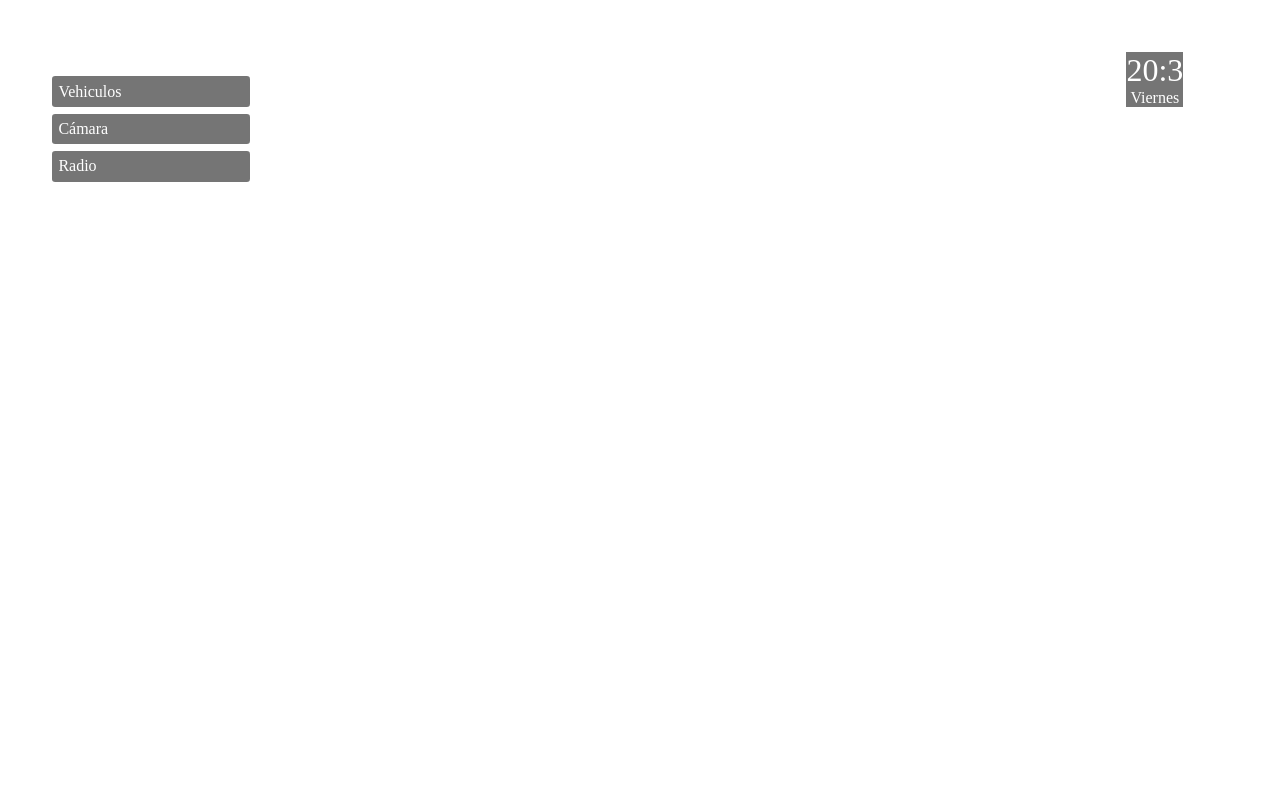
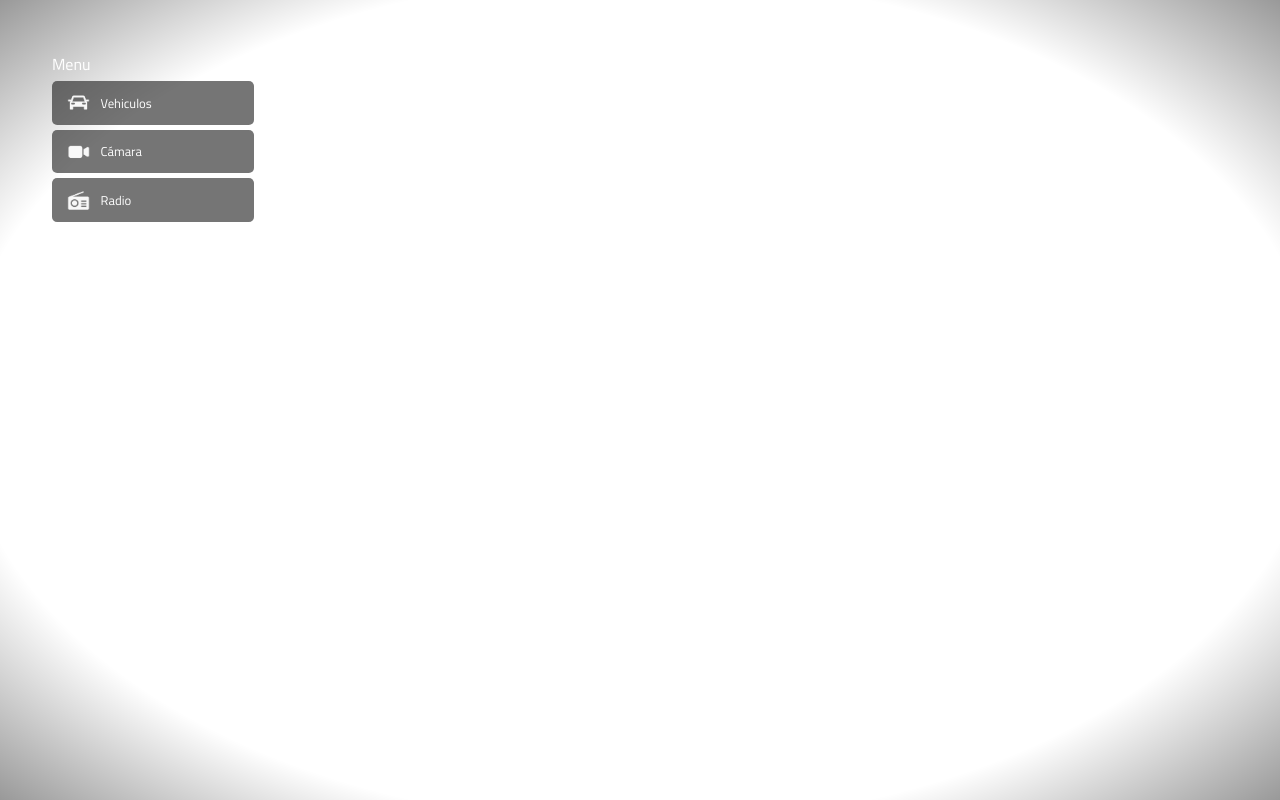
Before and after one commit to moises-pacheco/Previsualizador-de-autos-3D, a website built with Vite: page index.html in a window 1280 px wide. Built offline with nearby package versions, Linux system fonts and the light colour scheme; files whose address does not match are found by name.

Commit message:
Mejoras en la interfaz

```diff
--- a/index.html
+++ b/index.html
@@ -7,9 +7,11 @@
     <link rel="stylesheet" href="style.css" />
   </head>
   <body>
+    <canvas id="canvas"></canvas>
     <div class="menu">
       <div class="menu-titulo">Menu</div>
       <div class="menu-opcion">
+        <img src="./img/iconos/auto.png" class="icono" alt="">
         Vehiculos
         <ul class="submenu">
           <li id="v_malibu">Malibu</li>
@@ -33,6 +35,7 @@
         </ul>
       </div>
       <div class="menu-opcion">
+        <img src="./img/iconos/camara.png" class="icono" alt="">
         Cámara
         <ul class="submenu">
           <li id="camara_1">Cámara1</li>
@@ -41,6 +44,7 @@
         </ul>
       </div>
       <div class="menu-opcion">
+        <img src="./img/iconos/radio.png" class="icono" alt="">
         Radio
         <ul class="submenu">
           <li id="radio_encender">Encender</li>
--- a/reloj/reloj.ts
+++ b/reloj/reloj.ts
@@ -19,7 +19,6 @@ export class Reloj {
   obtenerInterfaz() {
     setInterval(() => {
       this.dia_info = new Date();
-      console.log("Hola");
       const hora = this.dia_info.getHours().toString() + ":" + this.dia_info.getMinutes().toString();
       this.hora.textContent = hora;
       this.dia.textContent = this.obtenerDia();
--- a/style.css
+++ b/style.css
@@ -1,50 +1,80 @@
-*{
+* {
     margin: 0;
 }
 
-ul{
+ul {
     list-style: none;
 }
-:root{
+
+:root {
     --fondo-letras: rgba(25, 25, 25, 0.6);
     --fondo-letras-hover: rgba(40, 40, 40, 0.6);
+    --boder-fondo: .4em;
+}
+
+/* Fuentes de letras */
+
+@font-face {
+    font-family: "Digital-Clock";
+    src: url(./font/dseg7-classic-latin-300-normal.ttf);
+}
+
+@font-face {
+    font-family: "TitilliumWeb";
+    src: url(./font/TitilliumWeb-Regular.ttf);
 }
 
 
+#canvas {
+    position: absolute;
+    top: 0;
+    left: 0;
+    width: 100vw;
+    height: 100vh;
+    pointer-events: none;
+    z-index: 1;
+    background: radial-gradient(ellipse at center, rgba(13, 13, 13, 0.0) 75%, rgba(0, 0, 0,0.4) 100%);
+}
+
 .menu {
+    font-family: "TitilliumWeb";
     position: absolute;
     top: 52px;
     left: 52px;
     color: white;
+    z-index: 10;
 }
 
 
-.menu-opcion{
+.menu-opcion {
     display: flex;
     justify-content: left;
+    align-items: center;
     position: relative;
     background-color: var(--fondo-letras);
     margin: .4em 0 .4em;
-    padding: .4em 8em .4em .4em;
-    border-radius: .2em;
+    padding: 0em 8em 0em .4em;
     cursor: pointer;
     transition: .4s ease-in;
+    border-radius: var(--boder-fondo);
+    font-size: .8em;
+
 
 }
 
-.menu-opcion:hover{
+.menu-opcion:hover {
     background-color: var(--fondo-letras-hover);
 
 }
 
-.menu-opcion:hover > .submenu{
+.menu-opcion:hover>.submenu {
     visibility: visible;
     opacity: 1;
-    transform: translateX(10em);
+    transform: translateX(12.8em);
 
 }
 
-.submenu{
+.submenu {
     position: absolute;
     visibility: hidden;
     opacity: 0;
@@ -56,22 +86,27 @@ ul{
     padding: .4em 8em .4em .4em;
     transition: .4s ease-in-out;
     margin: .4em 0 .4em;
+    border-radius: var(--boder-fondo);
 
 }
 
-.submenu li:hover{
+.submenu li:hover {
     background-color: var(--fondo-letras-hover);
     border-radius: .2em;
 }
 
+.icono {
+    width: 1.8em;
+}
+
 /* Radio */
 
-img{
+img {
     width: 5.6em;
     margin: .8em;
 }
 
-.radio{
+.radio {
     visibility: hidden;
     opacity: 0;
     color: white;
@@ -80,9 +115,10 @@ img{
     background-color: var(--fondo-letras);
     padding: 0 4em 0 0;
     width: 14em;
+    z-index: 10;
 }
 
-.radio-dentro{
+.radio-dentro {
     display: flex;
     justify-content: first baseline;
     align-items: center;
@@ -90,19 +126,19 @@ img{
 
 
 
-.nombre-cancion{
+.nombre-cancion {
     font-size: 1.4em;
     width: 4em;
 }
 
-button{
+button {
     color: white;
     border: none;
     background: none;
     cursor: pointer;
 }
 
-.color{
+.color {
     width: 1em;
     height: 1em;
     border-radius: 100%;
@@ -111,42 +147,48 @@ button{
 
 }
 
-.submenu-opciones{
+.submenu-opciones {
     display: flex;
 }
 
 /* Malibu */
-.malibu_color_1{
+.malibu_color_1 {
     background-color: #490099FF;
 }
-.malibu_color_2{
+
+.malibu_color_2 {
     background-color: rgb(104, 0, 0);
 }
-.malibu_color_3{
+
+.malibu_color_3 {
     background-color: rgb(181, 155, 84);
 }
+
 /* Jeep */
 
-.jeep_color_1{
+.jeep_color_1 {
     background-color: #147100FF;
 }
-.jeep_color_2{
+
+.jeep_color_2 {
     background-color: rgb(0, 0, 0);
 }
-.jeep_color_3{
+
+.jeep_color_3 {
     background-color: rgb(255, 255, 255);
 }
 
 /* Fiat */
 
-.fiat_color_1{
+.fiat_color_1 {
     background-color: #BC0900FF;
 }
 
-.fiat_color_2{
+.fiat_color_2 {
     background-color: rgb(231, 127, 0);
 }
-.fiat_color_3{
+
+.fiat_color_3 {
     background-color: rgb(125, 185, 231);
 }
 
@@ -154,29 +196,32 @@ button{
 /* Reloj / Día */
 
 
-.reloj{
+.reloj {
     position: absolute;
-    left: 88%;
-    top: 52px;
+    left: 73%;
+    top: 280px;
     color: white;
     display: flex;
     flex-direction: column;
     align-items: center;
     justify-content: center;
     text-align: center;
-    background-color: var(--fondo-letras);
+    padding: .8em 1.4em;
+    z-index: 10;
 }
 
 
-.hora{
-    font-size: 2em;
+.hora {
+    font-size: 3.8em;
+    font-family: "Digital-Clock";
 }
 
-.dia{
-    font-size: 1em;
+.dia {
+    font-family: "TitilliumWeb";
+    font-size: 1.2em;
 }
 
-.hora-sistema{
+.hora-sistema {
     display: flex;
     justify-content: flex-start;
     align-items: flex-start;
```
Also changed, not shown: font/TitilliumWeb-Regular.ttf (added), font/dseg7-classic-latin-300-normal.ttf (added), img/iconos/auto.png (added), img/iconos/camara.png (added), img/iconos/radio.png (added), 1 other file.
